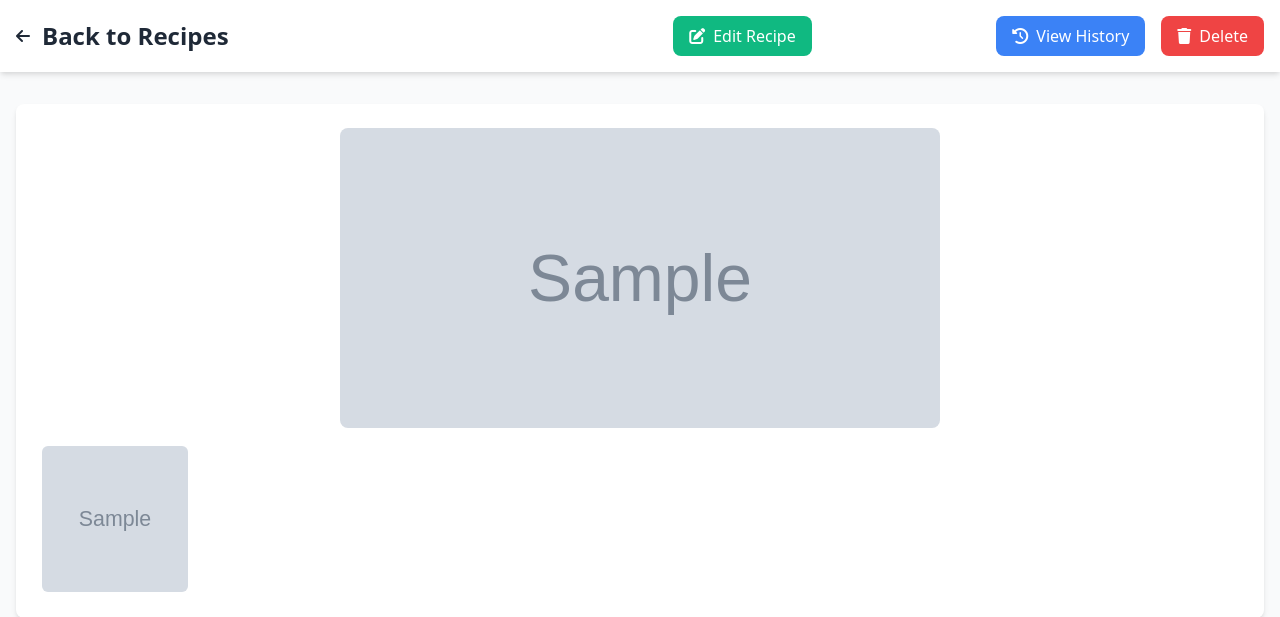
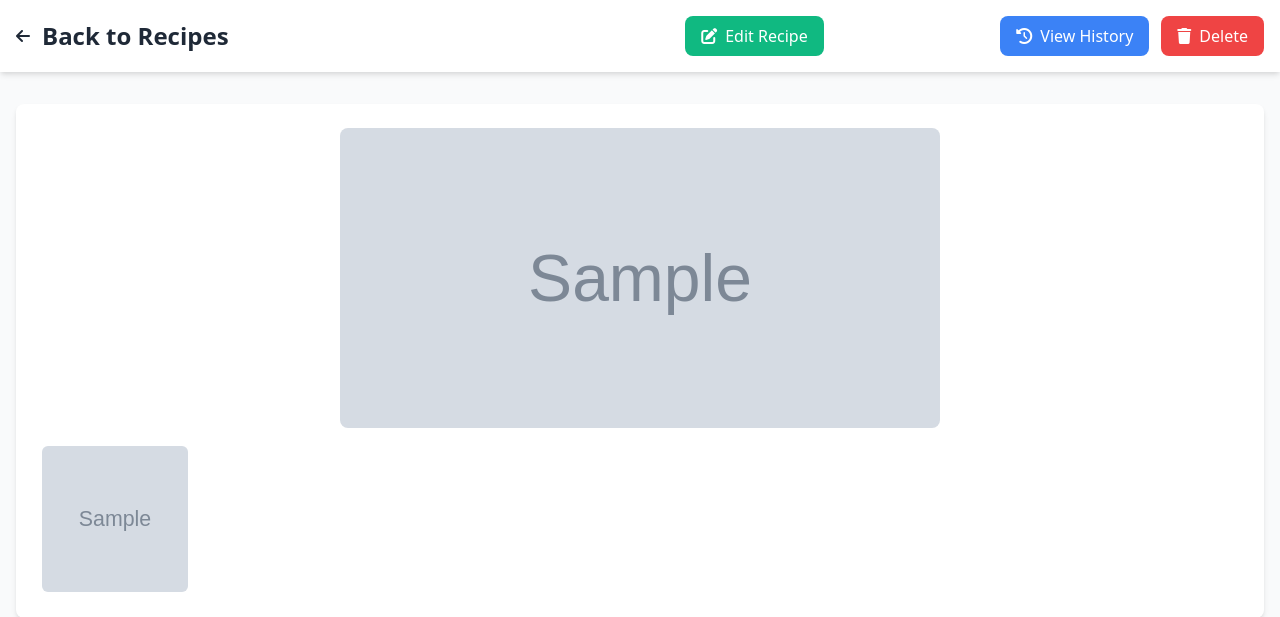
Before and after one commit to rczamor/recipe-remix, a Django app: page /recipe/1/ in a window 1280 px wide. Shown: the top 617 px of the page. Run offline with Django 5.2, Linux system fonts and the light colour scheme; tables that the repository leaves empty hold one stand-in row (values such as "Sample post"); grey boxes marked "Sample" are stand-in pictures.

Commit message:
Improve the layout of buttons on recipe pages for better visual alignment
Adjusts the button alignment in recipe_detail.html by adding "items-center" and "inline-flex" classes.

Replit-Commit-Author: Agent
Replit-Commit-Session-Id: 8b5f0c49-c697-4080-8540-c0a806336a02
Replit-Commit-Screenshot-Url: https://storage.googleapis.com/screenshot-production-us-central1/7ed4b1f2-a184-4e34-82bb-2f6cba40180a/8b5f0c49-c697-4080-8540-c0a806336a02/veNj8bh

```diff
--- a/recipes/templates/recipes/recipe_detail.html
+++ b/recipes/templates/recipes/recipe_detail.html
@@ -47,17 +47,17 @@
                     <i class="fas fa-arrow-left"></i>
                     <h1 class="text-2xl font-bold">Back to Recipes</h1>
                 </a>
-                <div class="flex space-x-4">
-                    <a href="/recipe/{{ recipe.id }}/edit" class="bg-green-500 text-white px-4 py-2 rounded-lg hover:bg-green-600 transition-colors">
+                <div class="flex items-center space-x-3">
+                    <a href="/recipe/{{ recipe.id }}/edit" class="inline-flex items-center bg-green-500 text-white px-4 py-2 rounded-lg hover:bg-green-600 transition-colors font-medium">
                         <i class="fas fa-edit mr-2"></i>Edit Recipe
                     </a>
-                    <button onclick="cloneRecipe({{ recipe.id }})" class="bg-orange-500 text-white px-4 py-2 rounded-lg hover:bg-orange-600 transition-colors">
+                    <button onclick="cloneRecipe({{ recipe.id }})" class="inline-flex items-center bg-orange-500 text-white px-4 py-2 rounded-lg hover:bg-orange-600 transition-colors font-medium">
                         <i class="fas fa-copy mr-2"></i>Clone Recipe
                     </button>
-                    <button onclick="showRevisionHistory({{ recipe.id }})" class="bg-blue-500 text-white px-4 py-2 rounded-lg hover:bg-blue-600 transition-colors">
+                    <button onclick="showRevisionHistory({{ recipe.id }})" class="inline-flex items-center bg-blue-500 text-white px-4 py-2 rounded-lg hover:bg-blue-600 transition-colors font-medium">
                         <i class="fas fa-history mr-2"></i>View History
                     </button>
-                    <button onclick="deleteRecipe({{ recipe.id }})" class="bg-red-500 text-white px-4 py-2 rounded-lg hover:bg-red-600 transition-colors">
+                    <button onclick="deleteRecipe({{ recipe.id }})" class="inline-flex items-center bg-red-500 text-white px-4 py-2 rounded-lg hover:bg-red-600 transition-colors font-medium">
                         <i class="fas fa-trash mr-2"></i>Delete
                     </button>
                 </div>
```
